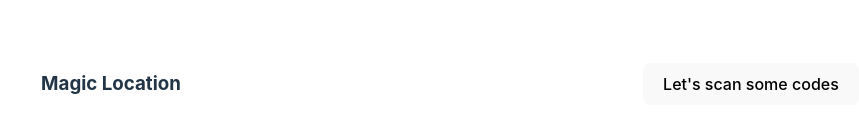
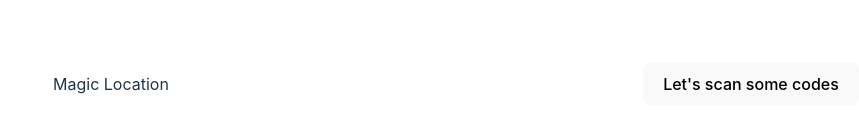
Before and after one commit to vmpenyana/scanner, a React (Vite) app: page / in a window 1280 px wide. Shown: the part 316-448 px from the top of the page, without its empty margins (421-1280 px from the left). Built offline with nearby package versions, Linux system fonts and the light colour scheme.

Commit message:
Switched h3 to a div

```diff
--- a/src/App.tsx
+++ b/src/App.tsx
@@ -3,7 +3,7 @@ import './App.css'
 function App() {
   return (
     <>
-     <h3 id='reader'>Magic Location</h3>
+     <div id='reader'>Magic Location</div>
     </>
   )
 }
```
